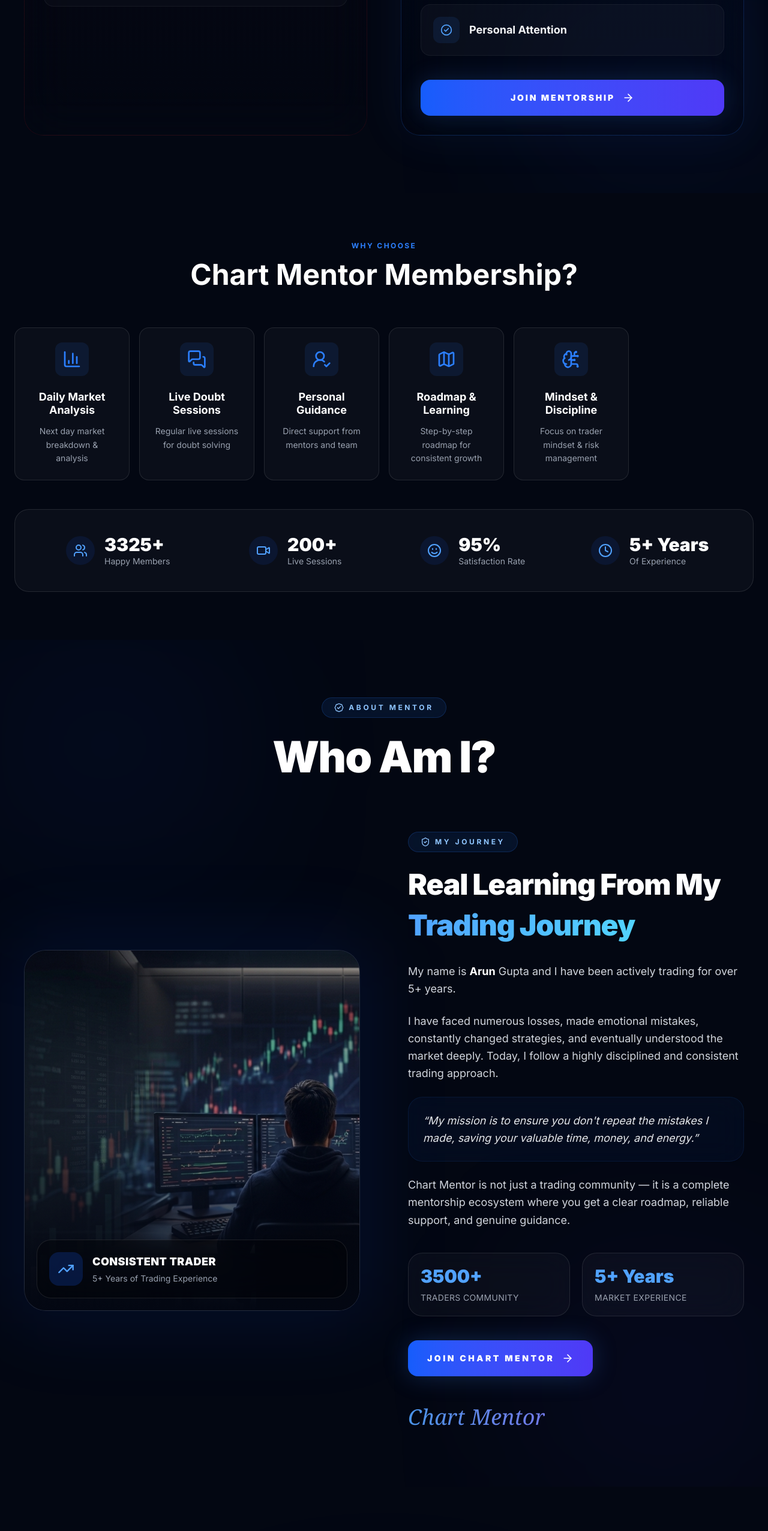
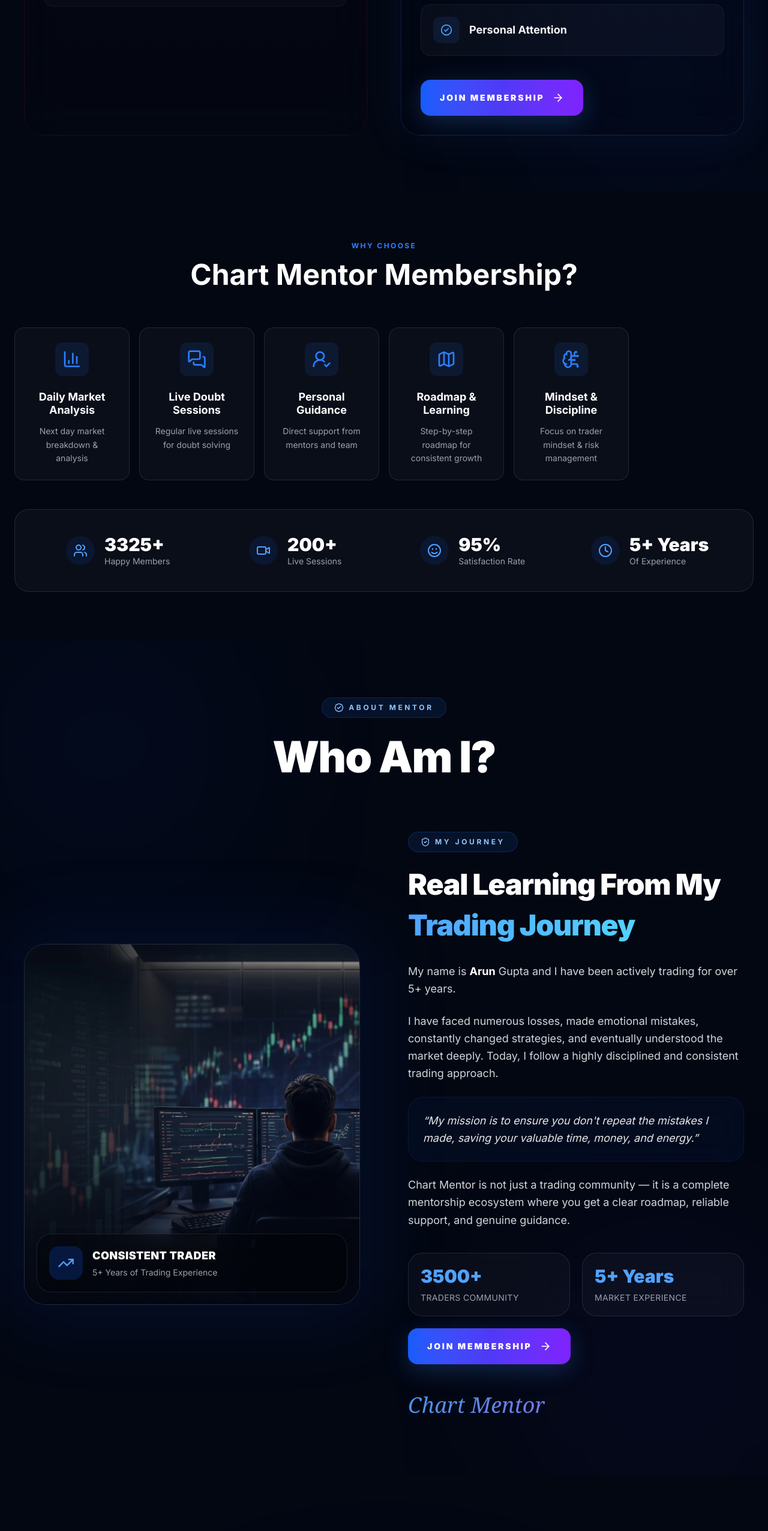
Before and after one commit to shavuparmar/ChartMentor, a React (Vite) app: page / in a window 1280 px wide. Shown: the part 2620-5173 px from the top of the page at 60% size. Built offline with nearby package versions, Linux system fonts and the light colour scheme; no server answers.

Commit message:
changes in frontend in landing page and make this perfect

```diff
--- a/src/assets/imageexport.js
+++ b/src/assets/imageexport.js
@@ -19,9 +19,6 @@
     userfive,
     usersix,
     userseven,
-
-
     userten,
-
     usertwelve,
 ];
--- a/src/common/AboutSection.jsx
+++ b/src/common/AboutSection.jsx
@@ -1,15 +1,11 @@
 import React from "react";
 import { motion } from "framer-motion";
-import {
-  TrendingUp,
-  ShieldCheck,
-  BadgeCheck,
-  ArrowRight,
-} from "lucide-react";
-
+import { TrendingUp, ShieldCheck, BadgeCheck, ArrowRight } from "lucide-react";
+import { useNavigate } from "react-router-dom";
 import aboutImage from "../assets/Chartheroback.png";
 
 export default function AboutSection() {
+    const navigate = useNavigate();
   return (
     <section
       id="about"
@@ -21,7 +17,6 @@
       <div className="absolute bottom-0 right-0 h-[350px] w-[350px] rounded-full bg-indigo-600/10 blur-[140px]" />
 
       <div className="relative mx-auto max-w-7xl">
-
         {/* HEADER */}
         <motion.div
           initial={{ opacity: 0, y: 35 }}
@@ -42,7 +37,6 @@
 
         {/* MAIN GRID */}
         <div className="grid grid-cols-1 items-center gap-14 lg:grid-cols-2 lg:gap-20">
-
           {/* IMAGE SIDE */}
           <motion.div
             initial={{ opacity: 0, x: -60 }}
@@ -56,7 +50,6 @@
 
             {/* IMAGE CONTAINER */}
             <div className="group relative overflow-hidden rounded-[36px] border border-white/10 bg-white/[0.03] backdrop-blur-2xl">
-
               {/* IMAGE */}
               <img
                 src={aboutImage}
@@ -70,7 +63,6 @@
               {/* BOTTOM INFO CARD */}
               <div className="absolute bottom-5 left-5 right-5 rounded-3xl border border-white/10 bg-black/30 p-5 backdrop-blur-xl">
                 <div className="flex items-center gap-4">
-
                   <div className="flex h-14 w-14 items-center justify-center rounded-2xl bg-blue-600/20 text-blue-400">
                     <TrendingUp className="h-7 w-7" />
                   </div>
@@ -113,38 +105,38 @@
 
             {/* DESCRIPTION */}
             <div className="mt-8 space-y-6 text-base leading-relaxed text-gray-300 sm:text-lg">
-
               <p>
                 My name is {""}
-                <span className="font-bold text-white">
-                  Arun
-                </span> {"Gupta "}
+                <span className="font-bold text-white">Arun</span> {"Gupta "}
                 and I have been actively trading for over 5+ years.
               </p>
 
               <p>
-                I have faced numerous losses, made emotional mistakes, constantly changed strategies, and eventually understood the market deeply. Today, I follow a highly disciplined and consistent trading approach.
+                I have faced numerous losses, made emotional mistakes,
+                constantly changed strategies, and eventually understood the
+                market deeply. Today, I follow a highly disciplined and
+                consistent trading approach.
               </p>
 
               {/* QUOTE CARD */}
               <div className="rounded-3xl border border-blue-500/10 bg-blue-500/[0.05] p-6 backdrop-blur-xl">
                 <p className="text-lg italic leading-relaxed text-gray-200">
-                  “My mission is to ensure you don't repeat the mistakes I made, saving your valuable time, money, and energy.”
+                  “My mission is to ensure you don't repeat the mistakes I made,
+                  saving your valuable time, money, and energy.”
                 </p>
               </div>
 
               <p>
-                Chart Mentor is not just a trading community — it is a complete mentorship ecosystem where you get a clear roadmap, reliable support, and genuine guidance.
+                Chart Mentor is not just a trading community — it is a complete
+                mentorship ecosystem where you get a clear roadmap, reliable
+                support, and genuine guidance.
               </p>
             </div>
 
             {/* STATS */}
             <div className="mt-10 grid grid-cols-2 gap-5">
-
               <div className="rounded-3xl border border-white/10 bg-white/[0.03] p-5 backdrop-blur-xl">
-                <h4 className="text-3xl font-black text-blue-400">
-                  3500+
-                </h4>
+                <h4 className="text-3xl font-black text-blue-400">3500+</h4>
 
                 <p className="mt-2 text-sm uppercase tracking-wide text-gray-400">
                   Traders Community
@@ -152,9 +144,7 @@
               </div>
 
               <div className="rounded-3xl border border-white/10 bg-white/[0.03] p-5 backdrop-blur-xl">
-                <h4 className="text-3xl font-black text-blue-400">
-                  5+ Years
-                </h4>
+                <h4 className="text-3xl font-black text-blue-400">5+ Years</h4>
 
                 <p className="mt-2 text-sm uppercase tracking-wide text-gray-400">
                   Market Experience
@@ -163,9 +153,11 @@
             </div>
 
             {/* CTA BUTTON */}
-            <button className="group mt-10 inline-flex items-center gap-3 rounded-2xl bg-gradient-to-r from-blue-600 to-indigo-600 px-8 py-5 text-sm font-black uppercase tracking-[0.25em] text-white shadow-[0_0_40px_rgba(59,130,246,0.25)] transition-all duration-300 hover:scale-105 hover:shadow-[0_0_60px_rgba(59,130,246,0.4)]">
-              Join Chart Mentor
-
+            <button
+              onClick={() => navigate("/login?redirect=/student/dashboard")}
+              className="group mt-5 cursor-pointer flex items-center justify-center gap-3 rounded-2xl bg-gradient-to-r from-blue-600 via-indigo-600 to-violet-600 px-7 py-4 text-xs font-black uppercase tracking-[0.2em] text-white shadow-[0_10px_40px_rgba(59,130,246,0.25)] transition-all duration-300 hover:scale-[1.03] hover:shadow-[0_15px_60px_rgba(59,130,246,0.45)] active:scale-[0.98] sm:px-8 sm:py-5 sm:text-sm"
+            >
+              Join Membership
               <ArrowRight className="h-5 w-5 transition-transform duration-300 group-hover:translate-x-1" />
             </button>
 
--- a/src/common/ContactPage.jsx
+++ b/src/common/ContactPage.jsx
@@ -21,7 +21,7 @@
         {
             icon: Phone,
             title: "Help Line",
-            value: "+91 98765 43210",
+            value: "+91 78018 25312 ",
             description: "Available Monday to Saturday for premium members.",
         },
 
--- a/src/common/Footer.jsx
+++ b/src/common/Footer.jsx
@@ -15,20 +15,9 @@
 const socialLinks = [
   {
     icon: FaInstagram,
-    link: "https://instagram.com",
+    link: "https://www.instagram.com/chart_mentorfx",
   },
-  {
-    icon: FaYoutube,
-    link: "https://youtube.com",
-  },
-  {
-    icon: FaTwitter,
-    link: "https://twitter.com",
-  },
-  {
-    icon: FaTelegramPlane,
-    link: "https://telegram.org",
-  },
+
 ];
 
 const quickLinks = [
@@ -272,7 +261,7 @@
 
               {/* Phone */}
               <a
-                href="tel:+911234567890"
+                href="tel:+917801825312 "
                 className="group flex items-center gap-4 rounded-2xl border border-white/5 bg-white/[0.03] p-4 transition-all duration-300 hover:border-blue-500/20 hover:bg-white/[0.05]"
               >
                 <div className="flex h-11 w-11 items-center justify-center rounded-xl bg-blue-600/10 text-blue-400">
@@ -285,7 +274,7 @@
                   </p>
 
                   <p className="text-sm font-medium text-gray-300">
-                    +91 12345 67890
+                    +91 7801825312
                   </p>
                 </div>
               </a>
--- a/src/common/HeroSection.jsx
+++ b/src/common/HeroSection.jsx
@@ -108,7 +108,7 @@
                   navigate('/login?redirect=/student/dashboard');
                 }
               }}
-              className="group flex items-center justify-center gap-3 rounded-2xl bg-gradient-to-r from-blue-600 to-indigo-600 px-7 py-4 text-xs font-black uppercase tracking-[0.2em] text-white shadow-[0_0_40px_rgba(59,130,246,0.25)] transition-all duration-300 hover:scale-[1.03] hover:shadow-[0_0_60px_rgba(59,130,246,0.45)] sm:px-8 sm:py-5 sm:text-sm"
+              className="group flex cursor-pointer items-center justify-center gap-3 rounded-2xl bg-gradient-to-r from-blue-600 to-indigo-600 px-7 py-4 text-xs font-black uppercase tracking-[0.2em] text-white shadow-[0_0_40px_rgba(59,130,246,0.25)] transition-all duration-300 hover:scale-[1.03] hover:shadow-[0_0_60px_rgba(59,130,246,0.45)] sm:px-8 sm:py-5 sm:text-sm"
             >
               Join Membership
 
--- a/src/common/ProblemSolutionSection.jsx
+++ b/src/common/ProblemSolutionSection.jsx
@@ -7,8 +7,9 @@
   TrendingDown,
   ShieldCheck,
 } from "lucide-react";
-
+import { useNavigate } from "react-router-dom";
 const ProblemSolution = () => {
+  const navigate = useNavigate();
   const problems = [
     "YouTube videos increasing your confusion",
     "Expensive courses but no proper guidance",
@@ -38,7 +39,6 @@
       <div className="absolute bottom-0 right-0 h-[350px] w-[350px] rounded-full bg-blue-600/10 blur-[140px]" />
 
       <div className="relative mx-auto max-w-7xl">
-
         {/* HEADER */}
         <motion.div
           initial={{ opacity: 0, y: 40 }}
@@ -60,13 +60,14 @@
           </h2>
 
           <p className="mx-auto mt-6 max-w-2xl text-base leading-relaxed text-gray-400 sm:text-lg">
-            Learning to trade might seem easy, but without proper guidance, everyone eventually faces confusion, unexpected losses, and inconsistency.
+            Learning to trade might seem easy, but without proper guidance,
+            everyone eventually faces confusion, unexpected losses, and
+            inconsistency.
           </p>
         </motion.div>
 
         {/* MAIN GRID */}
         <div className="grid grid-cols-1 gap-10 lg:grid-cols-2 lg:gap-14">
-
           {/* LEFT SIDE - PROBLEMS */}
           <motion.div
             initial={{ opacity: 0, x: -60 }}
@@ -176,15 +177,13 @@
             </div>
 
             {/* CTA */}
-            <motion.button
-              whileHover={{ scale: 1.03 }}
-              whileTap={{ scale: 0.98 }}
-              className="group mt-10 flex w-full items-center justify-center gap-3 rounded-2xl bg-gradient-to-r from-blue-600 to-indigo-600 px-8 py-5 text-sm font-black uppercase tracking-[0.2em] text-white shadow-[0_0_40px_rgba(59,130,246,0.2)] transition-all duration-300 hover:shadow-[0_0_60px_rgba(59,130,246,0.35)]"
+            <button
+              onClick={() => navigate("/login?redirect=/student/dashboard")}
+              className="group mt-10 cursor-pointer flex items-center justify-center gap-3 rounded-2xl bg-gradient-to-r from-blue-600 via-indigo-600 to-violet-600 px-7 py-4 text-xs font-black uppercase tracking-[0.2em] text-white shadow-[0_10px_40px_rgba(59,130,246,0.25)] transition-all duration-300 hover:scale-[1.03] hover:shadow-[0_15px_60px_rgba(59,130,246,0.45)] active:scale-[0.98] sm:px-8 sm:py-5 sm:text-sm"
             >
-              Join Mentorship
-
+              Join Membership
               <ArrowRight className="h-5 w-5 transition-transform duration-300 group-hover:translate-x-1" />
-            </motion.button>
+            </button>
           </motion.div>
         </div>
       </div>
```
Also changed, not shown: src/common/FAQSection.jsx (+19 -9 lines).
